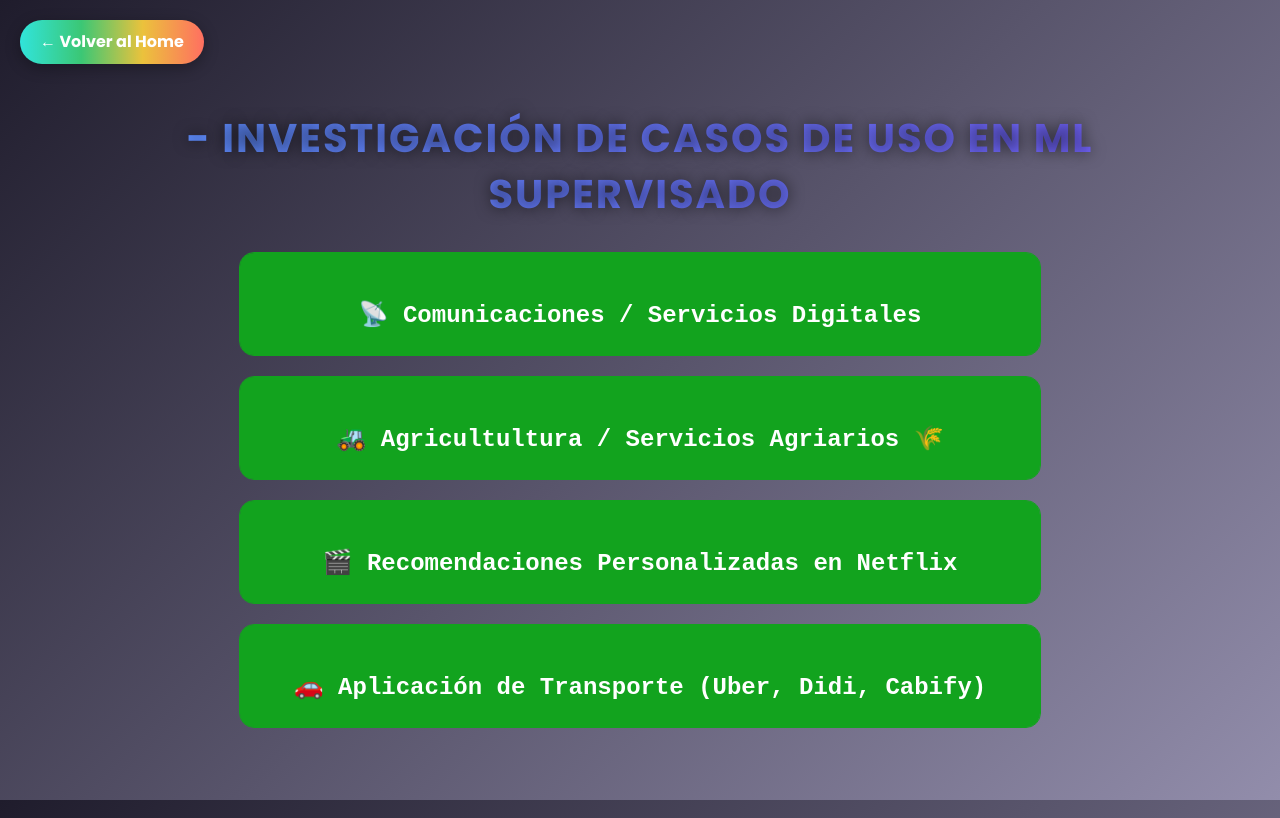
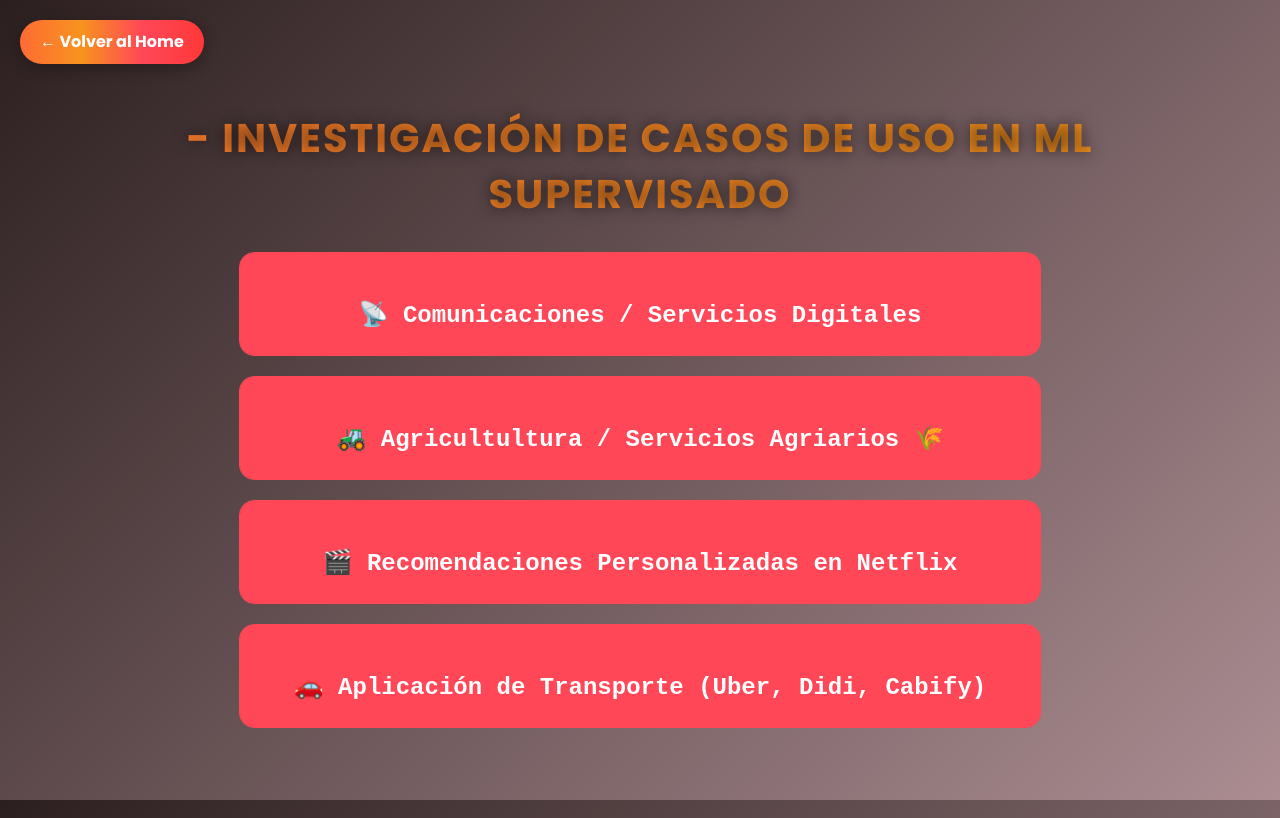
Before and after one commit to catabernal2003-png/Repositorio-Activades, a Flask app: page /casos in a window 1280 px wide. Run offline with Flask 3, Linux system fonts and the light colour scheme.

Commit message:
Actualiza estilos en CSS y mejora la descripción de algoritmos de clasificación en HTML

```diff
--- a/static/style.css
+++ b/static/style.css
@@ -7,17 +7,17 @@ html {
     font-size: 12pt;
     line-height: 18pt;
     font-weight: 400;
-    color: #4facfe;
+    color: #ff6b35;
     margin: 0;
     padding: 0;
     width: 100%;
-    min-height: 100%;
-    overflow-y: auto;
+    min-height: 100%;   /* en vez de 100vh */
+    overflow-y: auto;   /* asegura scroll */
 }
 
 body {
     font-family: "Poppins", sans-serif;
-    background: linear-gradient(135deg, #1f1c2c, #928DAB);
+    background: linear-gradient(135deg, #2c1f1f, #AB8D92);
     background-attachment: fixed;
     display: block;
     padding: 50px 20px;
@@ -30,7 +30,7 @@ body {
     font-size: 2.5rem;
     font-weight: 700;
     text-align: center;
-    background: linear-gradient(90deg, #4facfe, #7366ff, #f86cf8);
+    background: linear-gradient(90deg, #ff6b35, #f7931e, #ff4757);
     background-size: 300% 300%;
     -webkit-background-clip: text;
     -webkit-text-fill-color: transparent;
@@ -62,7 +62,7 @@ body {
 .button-link {
     display: inline-block;
     padding: 14px 28px;
-    background: linear-gradient(135deg, rgb(49, 228, 219), rgb(59, 199, 117), rgb(235, 194, 60));
+    background: linear-gradient(135deg, #ff6b35, #f7931e, #ff4757);
     color: white;
     font-family: system-ui, sans-serif;
     text-decoration: none;
@@ -85,8 +85,6 @@ p {
     text-align: justify;
     line-height: 1.6;
     margin: 1em auto;
-    color:#ddd;
-
 }
 
 h2 {
@@ -106,7 +104,7 @@ h2 {
 /* Tarjetas (acordeón) */
 .card {
     background: rgba(0, 0, 0, 0.7);
-    border: 1px solid #12a31e;
+    border: 1px solid #ff4757;
     border-radius: 15px;
     margin: 20px auto;
     width: 90%;
@@ -118,7 +116,7 @@ h2 {
 
 .card-header {
     padding: 15px;
-    background: #12a31e;
+    background: #ff4757;
     color: white;
     font-weight: bold;
     text-align: center;
@@ -126,13 +124,13 @@ h2 {
 }
 
 .card-header:hover {
-    background: #6abb0e;
+    background: #ff6b35;
 }
 
 .card-content {
     padding: 0 15px;
     transition: max-height 0.5s ease, padding 0.3s ease;
-    color: beige;
+    color: #fff8e1;
     line-height: 1.5;
     max-height: 0;
     overflow: hidden;
@@ -151,7 +149,7 @@ h2 {
     bottom: 30px;
     right: 30px;
     z-index: 1000;
-    background: linear-gradient(90deg, #31e4db, #3bc775, #ebc23c, #ff6f61);
+    background: linear-gradient(90deg, #ff6b35, #f7931e, #ff4757, #ff3838);
     color: white;
     border: none;
     border-radius: 50%;
@@ -178,7 +176,7 @@ h2 {
     padding: 10px 20px;
     font-size: 16px;
     font-weight: bold;
-    background: linear-gradient(90deg, #31e4db, #3bc775, #ebc23c, #ff6f61);
+    background: linear-gradient(90deg, #ff6b35, #f7931e, #ff4757, #ff3838);
     color: white;
     border-radius: 30px;
     text-decoration: none;
@@ -232,7 +230,7 @@ li {
 }
 
 .referencias a {
-    color: #31e4db;
+    color: #f7931e;
     text-decoration: none;
 }
 
@@ -272,5 +270,5 @@ th, td {
 }
 
 th {
-    background-color: rgba(18, 163, 30, 0.3);
+    background-color: rgba(255, 71, 87, 0.3);
 }
```
